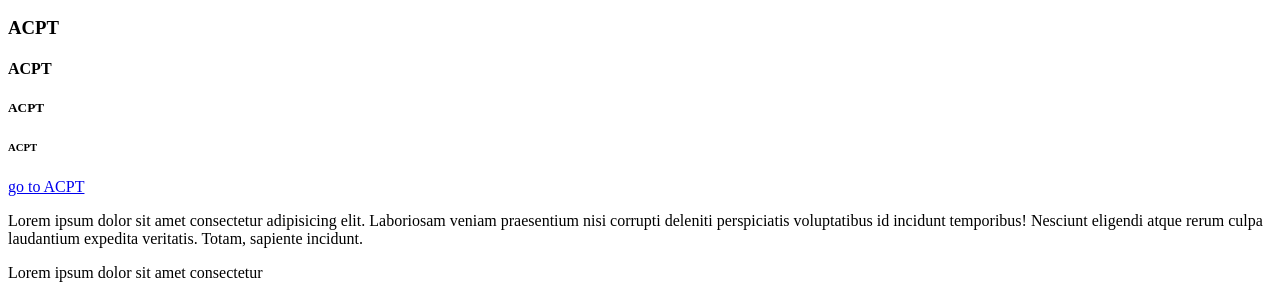
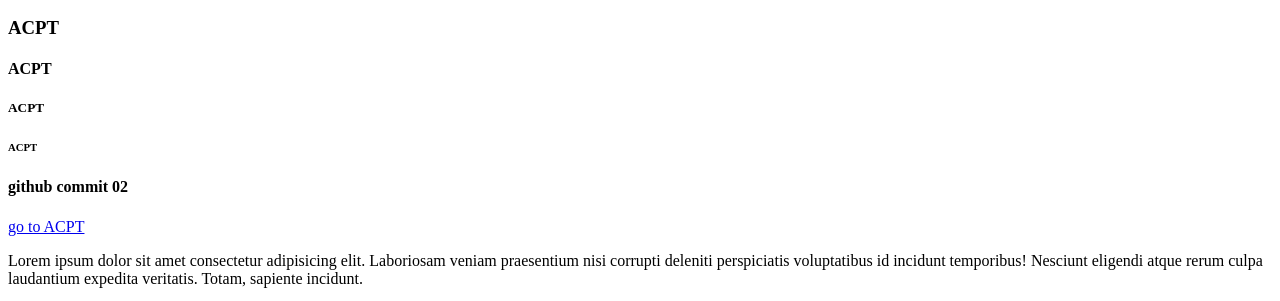
Before and after one commit to Ramesh-Kaushika/afsd-04, a plain HTML site: page index.html in a window 1280 px wide. Shown: the part 485-786 px from the top of the page. Drawn offline with Linux system fonts and the light colour scheme.

Commit message:
cithub commit 02

```diff
--- a/index.html
+++ b/index.html
@@ -25,6 +25,9 @@
     <h4>ACPT</h4>
     <h5>ACPT</h5>
     <h6>ACPT</h6>
+
+    <!-- github commit -->
+    <h4>github commit 02</h4>
 
     <!-- anchor tag -->
     <a href="https://acpt.lk/">go to ACPT</a>
```
